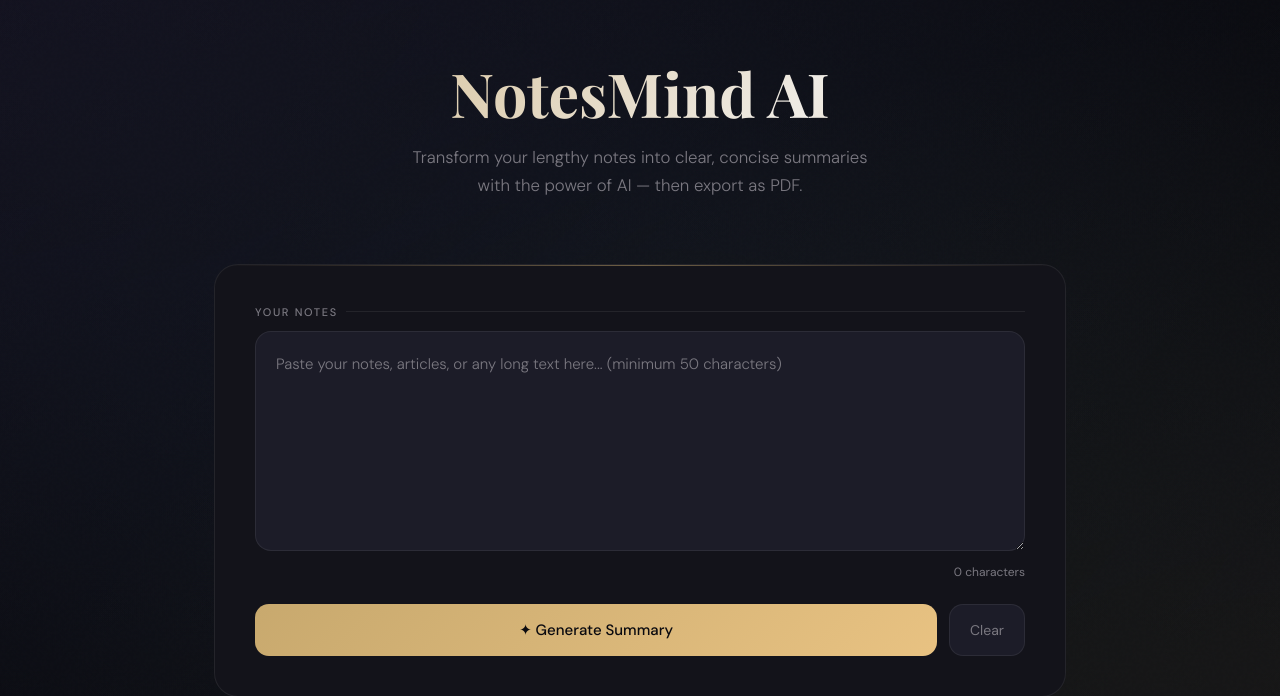
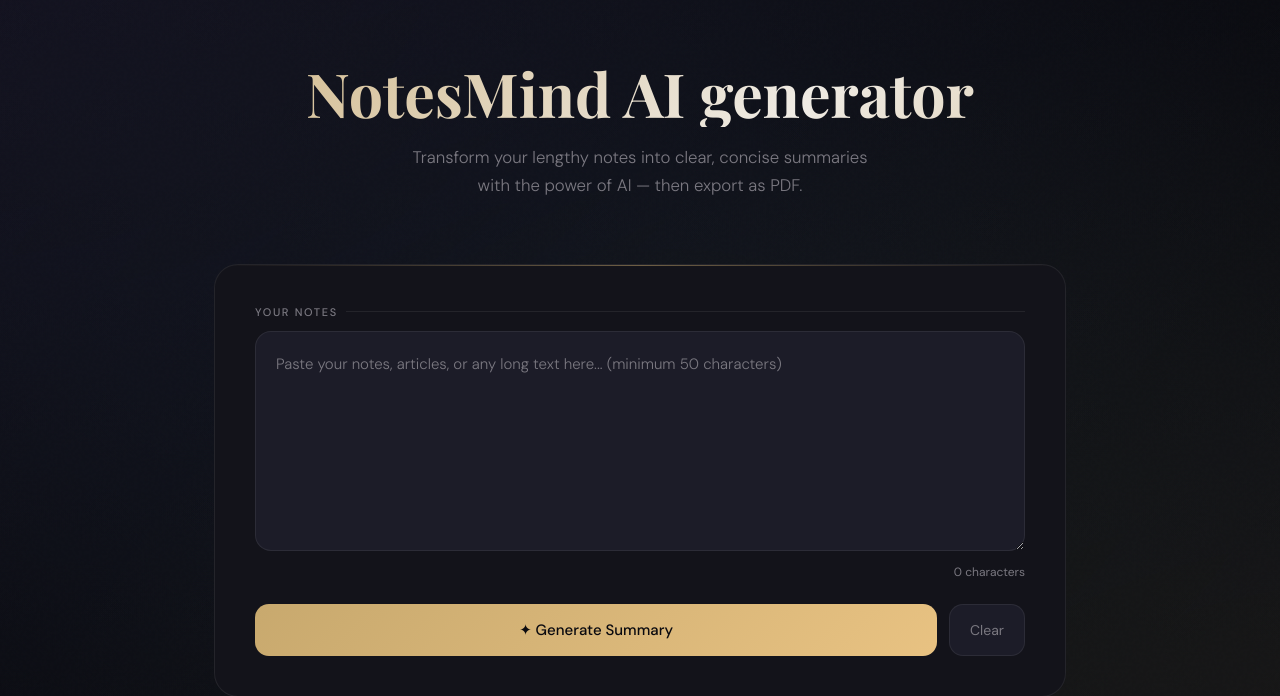
Before and after one commit to ArathiVenkatesh/ai-notes-summarizer, a Flask app: page / in a window 1280 px wide. Shown: the top 696 px of the page. Run offline with Flask 3, Linux system fonts and the light colour scheme; some libraries are stand-ins or nearby versions; some web fonts are replaced.

Commit message:
new trigger

```diff
--- a/templates/index.html
+++ b/templates/index.html
@@ -435,7 +435,7 @@
 
     <!-- Header -->
     <header>
-      <h1>NotesMind AI</h1>
+      <h1>NotesMind AI generator</h1>
       <p class="subtitle">Transform your lengthy notes into clear, concise summaries with the power of AI — then export as PDF.</p>
     </header>
 
```
